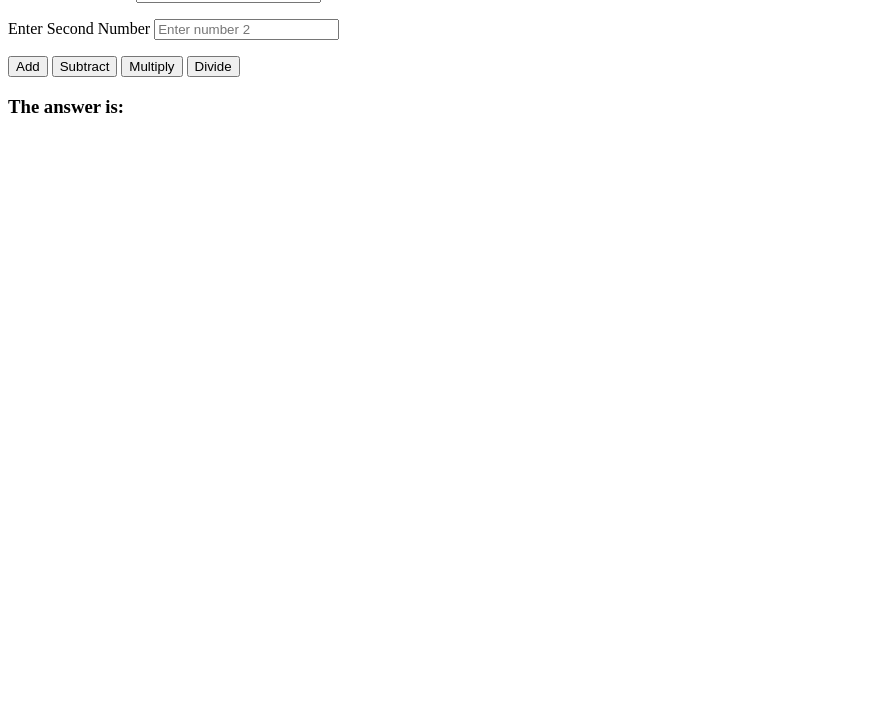
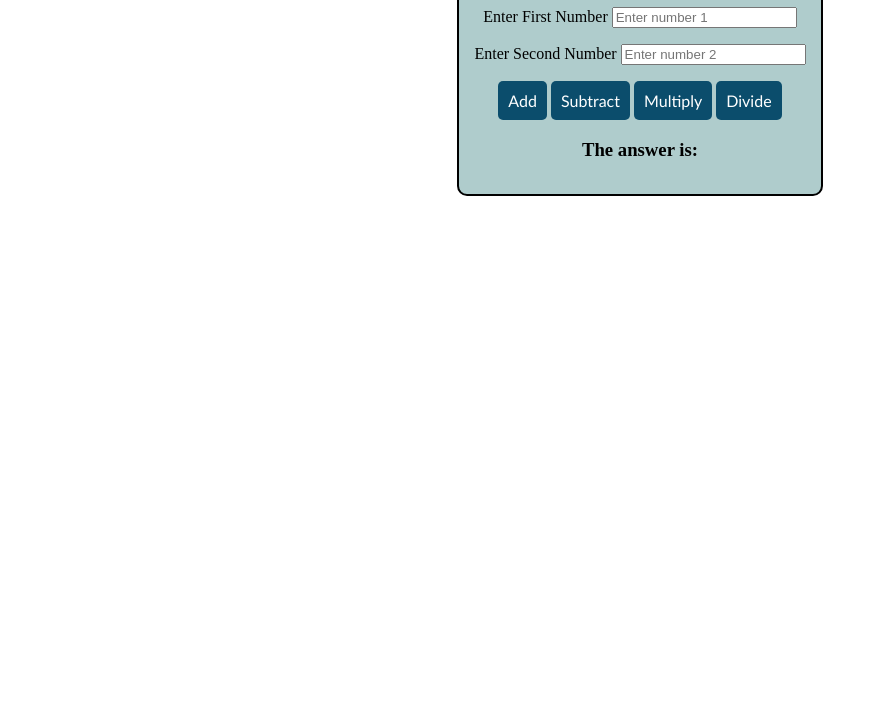
Before and after one commit to EmmaB31/ts_calculator, a plain HTML site: page index.html in a window 1280 px wide. Shown: the part 98-800 px from the top of the page, without its empty margins (0-878 px from the left). Drawn offline with Linux system fonts and the light colour scheme.

Commit message:
adding styling

```diff
--- a/index.html
+++ b/index.html
@@ -3,6 +3,7 @@
 <head>
     <meta charset="UTF-8">
     <meta name="viewport" content="width=device-width, initial-scale=1.0">
+    <link rel="stylesheet" href="style.css">
     <title>Document</title>
 </head>
 <body>
--- /dev/null
+++ b/style.css
@@ -0,0 +1,21 @@
+.calculator {
+    text-align: center;
+    border: 2px black solid;
+    width: fit-content;
+    margin: auto;
+    padding: 15px;
+    background-color: rgb(175, 204, 204);
+    border-radius: 10px;
+}
+button {
+    border-radius: 5px;
+    background-color: rgb(11, 77, 108);
+    border: none;
+    color: white;
+    font-size: medium;
+    padding: 10px;
+    font-family: 'Trebuchet MS', 'Lucida Sans Unicode', 'Lucida Grande', 'Lucida Sans', Arial, sans-serif
+}
+button:hover {
+    background-color:rgb(40, 88, 143)
+}
```
